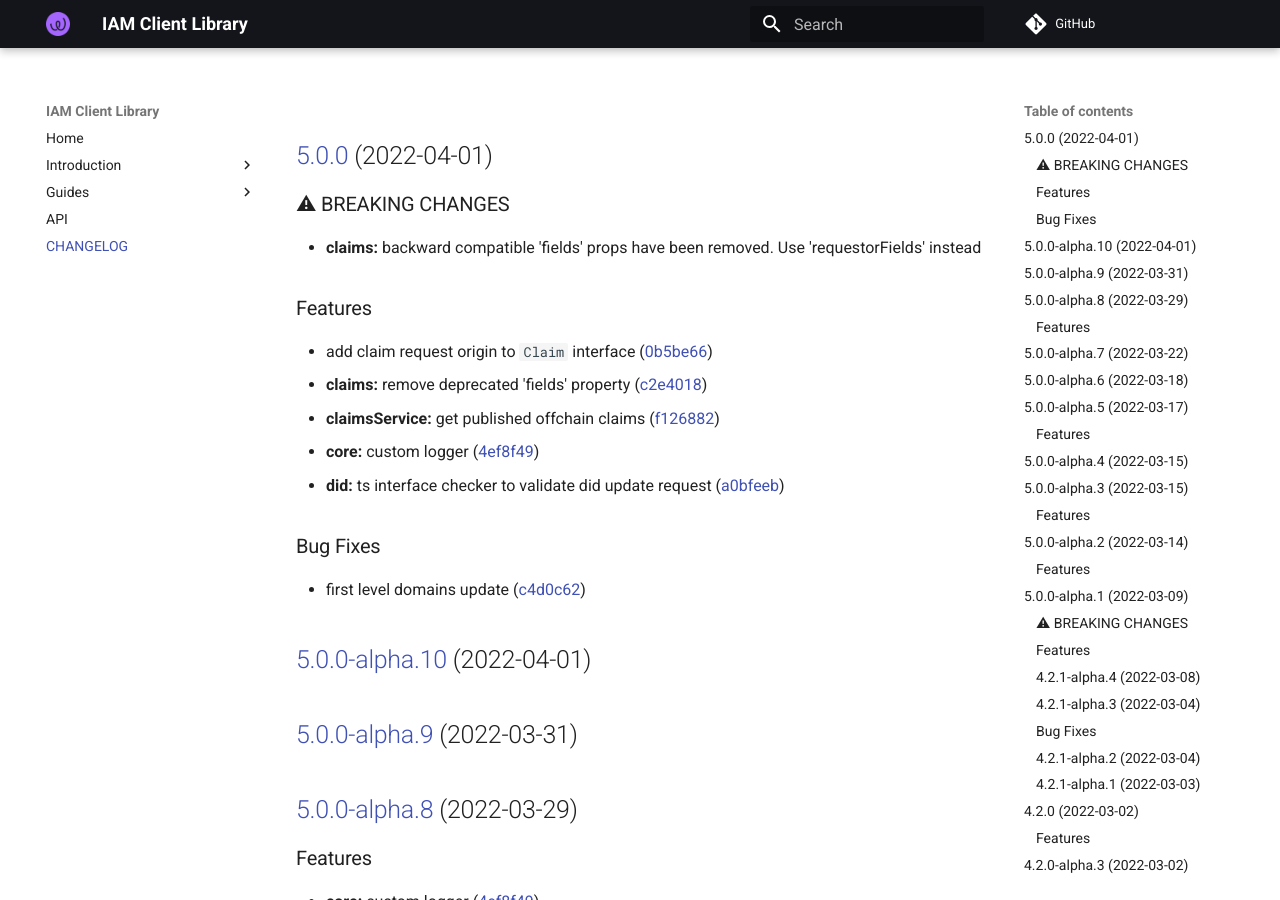
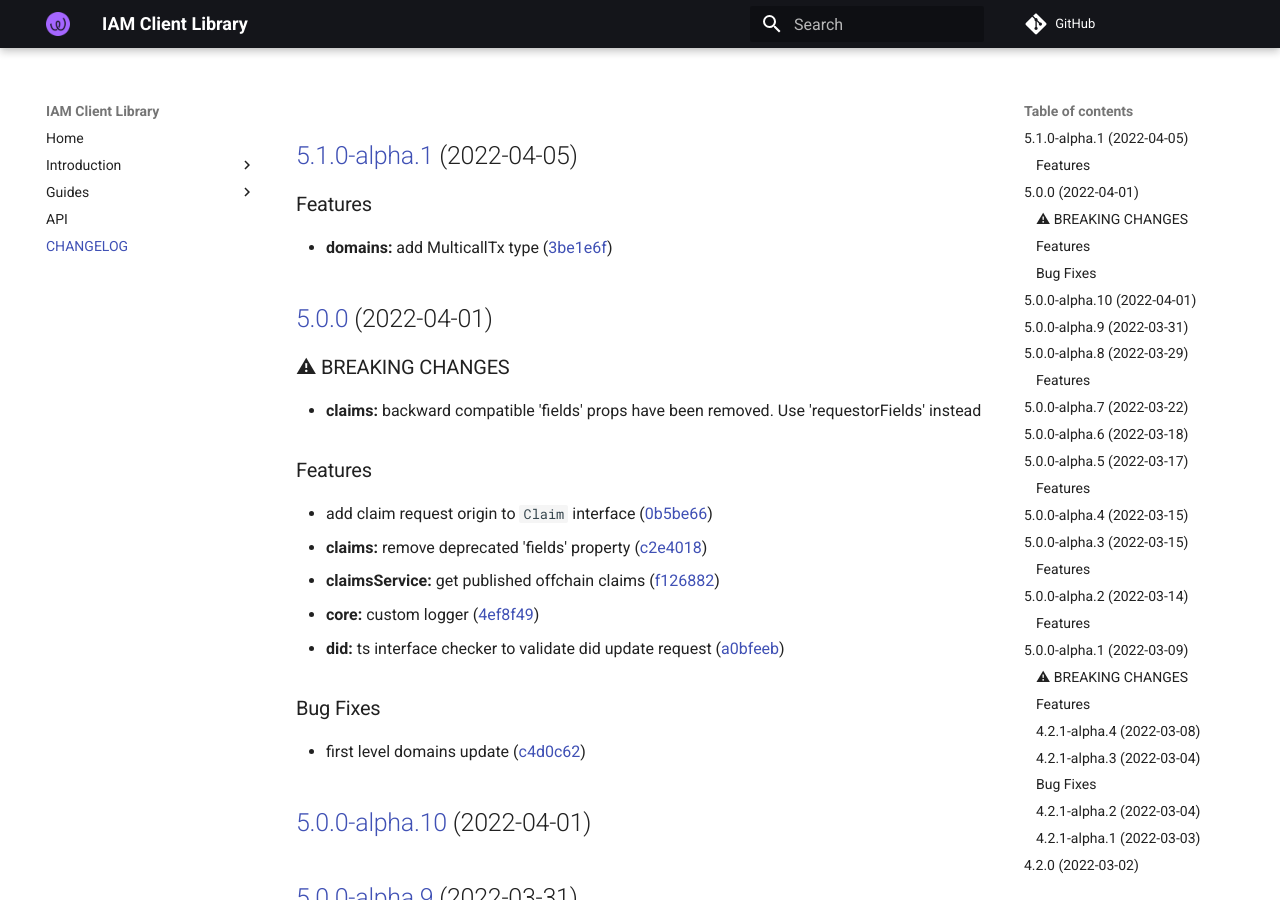
Before and after one commit to energywebfoundation/iam-client-lib, an MkDocs documentation site: the page built from docs/CHANGELOG.md, in a window 1280 px wide and 900 px high. Built offline with MkDocs 1.6.1 and Material for MkDocs 9.7.7, drawn with Linux system fonts in a browser that asks for light colours; comment, search, counter and statistics services are not loaded.

Commit message:
chore(release): 5.1.0-alpha.1 [skip ci]
## [5.1.0-alpha.1](https://github.com/energywebfoundation/iam-client-lib/compare/v5.0.0...v5.1.0-alpha.1) (2022-04-05)

### Features

* **domains:** add MulticallTx type ([3be1e6f](https://github.com/energywebfoundation/iam-client-lib/commit/3be1e6fb7435d3fc6a76c3772c668f7fe4ee5eca))

```diff
--- a/docs/CHANGELOG.md
+++ b/docs/CHANGELOG.md
@@ -1,3 +1,10 @@
+## [5.1.0-alpha.1](https://github.com/energywebfoundation/iam-client-lib/compare/v5.0.0...v5.1.0-alpha.1) (2022-04-05)
+
+
+### Features
+
+* **domains:** add MulticallTx type ([3be1e6f](https://github.com/energywebfoundation/iam-client-lib/commit/3be1e6fb7435d3fc6a76c3772c668f7fe4ee5eca))
+
 ## [5.0.0](https://github.com/energywebfoundation/iam-client-lib/compare/v4.2.0...v5.0.0) (2022-04-01)
 
 
--- a/package.json
+++ b/package.json
@@ -1,6 +1,6 @@
 {
   "name": "iam-client-lib",
-  "version": "5.0.0",
+  "version": "5.1.0-alpha.1",
   "description": "Library for Decentralized Identity and Access Management",
   "main": "dist/index.js",
   "module": "dist/index.esm.js",
```
